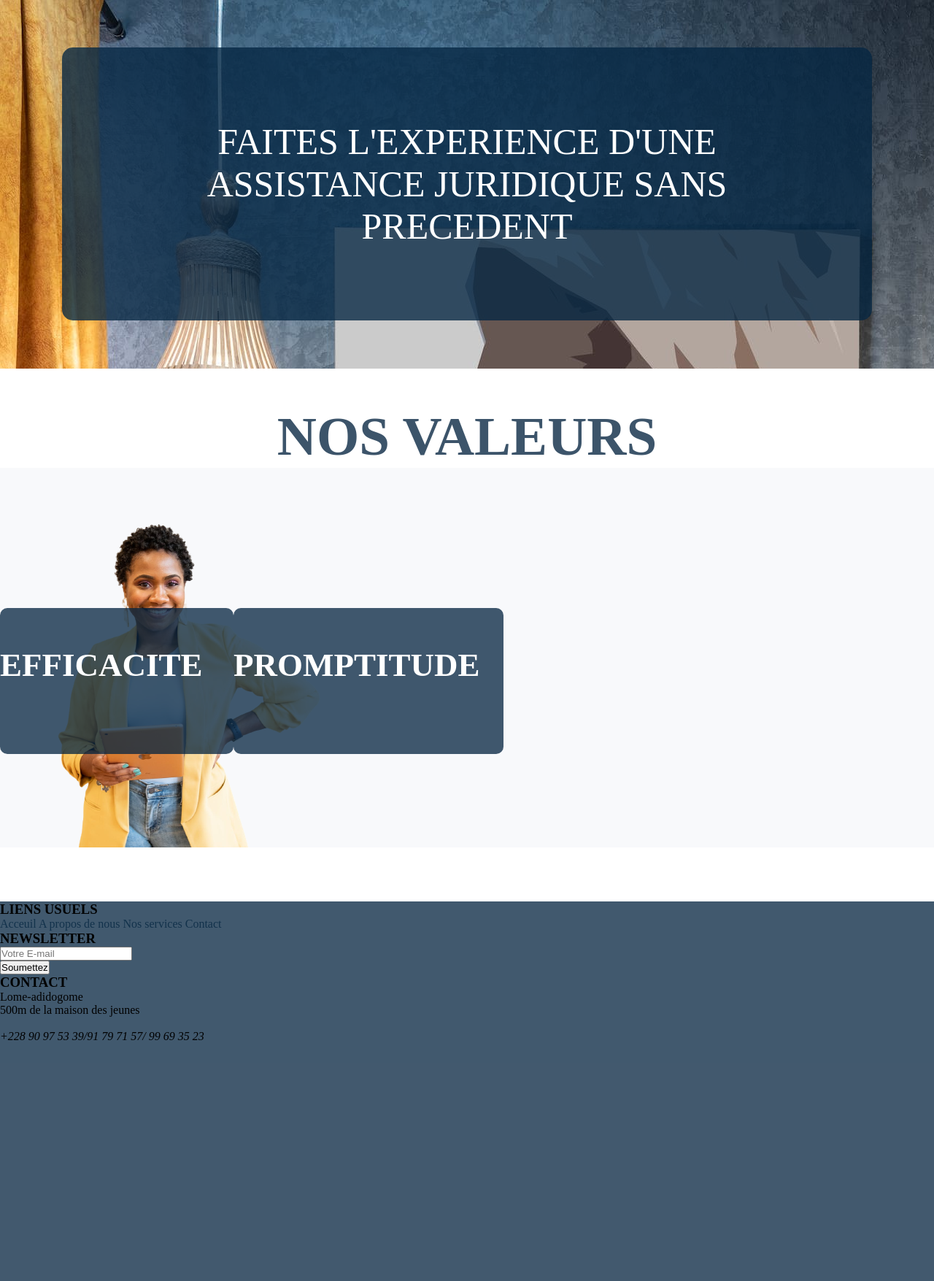
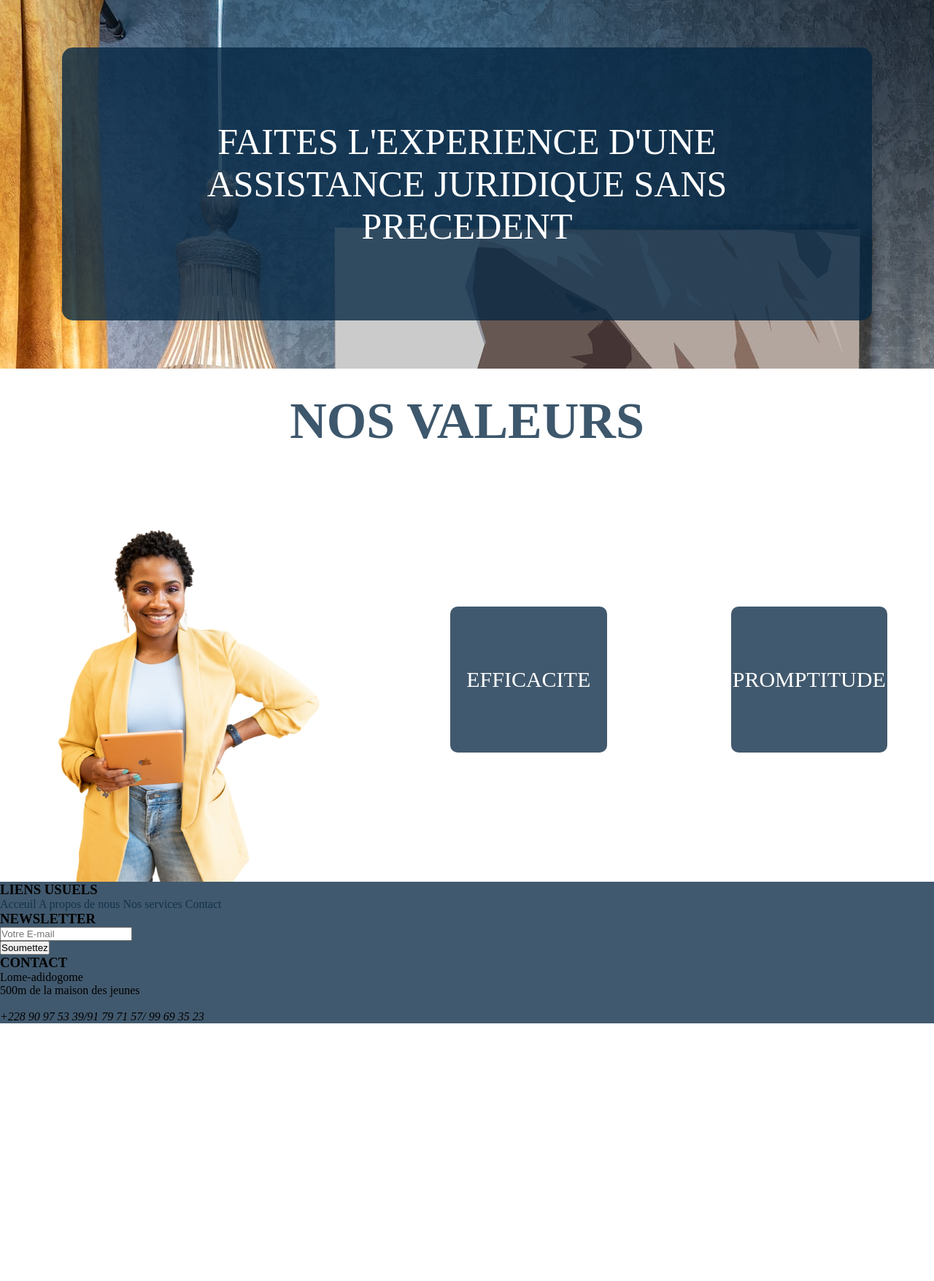
Before and after one commit to EHOGLORIA/Projet-chef-d-oeuvre, a PHP site: page /index2.html in a window 1280 px wide. Shown: the part 1592-3347 px from the top of the page at 73% size. After the commit the page ends 2994 px from the top, so only its background shows below. Run offline with PHP 8.4, Linux system fonts and the light colour scheme; style sheets or scripts are compiled from the project's sources.

Commit message:
correction valeur-section

```diff
--- a/index2.html
+++ b/index2.html
@@ -70,22 +70,23 @@
   -->
 </section>
 
-<section class="valeursection">
+<section class="valeur-section">
 
-    <div class="valeurtitre">
-        <h1>NOS VALEURS</h1>
+    <div >
+        <h2 class="title-1 text-center text-deep-blue m-4">NOS VALEURS</h2>
     </div>
-    <div class="valeurimage">
-        <div class="valeur1">
-            <h1><br> EFFICACITE</h1>
+    <div class="valeur-content pr-8">
+        <img class="valeur-image" src="images/R5.png" alt="image des valeurs">
+        <div class="valeur-items">
+            <p> EFFICACITE</p>
         </div>
-        <div class="valeur2">
-            <h1><br> PROMPTITUDE</h1>
+        <div class="valeur-items">
+            <p>PROMPTITUDE</p>
         </div>
     </div>
 </section>
 
-<section class="footersection">
+<section class="footer-section">
     <div class="colonne1">
         <h3>LIENS USUELS</h3>
         <a href="#">Acceuil</a>
--- a/sass/base/_base.scss
+++ b/sass/base/_base.scss
@@ -14,6 +14,13 @@ body {
     &b-#{$i} {
       margin-bottom: $i*$baseSpacing;
     }
+    &l-#{$i} {
+      margin-left: $i*$baseSpacing;
+    }
+
+    &r-#{$i} {
+      margin-right: $i*$baseSpacing;
+    }
   }
 }
 
@@ -21,6 +28,14 @@ body {
   @for $i from 0 through 8 {
     &-#{$i} {
       padding: $i*$baseSpacing;
+    }
+
+    &r-#{$i} {
+      padding-right: $i*$baseSpacing;
+    }
+
+    &l-#{$i} {
+      padding-left: $i*$baseSpacing;
     }
   }
 }
--- a/sass/base/_typography.scss
+++ b/sass/base/_typography.scss
@@ -25,6 +25,9 @@ a{
   &-1{
     font-size: 70px;
   }
+  &-2{
+    font-size: 50px;
+  }
 }
 
 .text-center{
--- a/sass/index.scss
+++ b/sass/index.scss
@@ -17,6 +17,7 @@
   box-sizing: border-box;
   margin: 0;
   padding: 0;
+  // border: solid 1px red;
 }
 
 
@@ -143,62 +144,51 @@
   margin-top: 15%;
 }
 
-.valeursection {
+.valeur-section {
   width: 100%;
-  height: 85vh;
-
 
 }
-
-.valeurtitre {
-  font-size: 50px;
-
-  text-align: center;
-  color: rgba(5, 36, 64, 0.779);
-  margin-top: 50px;
-}
-
-.valeurimage {
-  width: 100%;
-  height: 65vh;
-  background-color: rgba(236, 238, 243, 0.361);
-  background-image: url("../images/R5.png");
-  background-repeat: no-repeat;
+.valeur-content{
   display: flex;
-
 }
 
 
-.valeur1 {
-  // margin-left: 300px;
+
+ .valeur-image{
+//   width: 100%;
+//   height: 65vh;
+//   background-color: rgba(236, 238, 243, 0.361);
+//   background-image: url("../images/R5.png");
+//   background-repeat: no-repeat;
+//   display: flex;
+
+ }
+
+
+.valeur-items {
+   margin-left: 170px;
   height: 200px;
   width: 320px;
+  display: flex;
+
   margin-top: 15%;
   background-color: rgba(5, 36, 64, 0.758);
   font-size: 30px;
   color: white;
   border-radius: 10px;
+  align-items: center;
+  justify-content: center;
 
 }
 
-.valeur2 {
-  // margin-left: 100px;
-  margin-top: 15%;
-  height: 200px;
-  width: 370px;
-  background-color: rgba(5, 36, 64, 0.758);
-  font-size: 30px;
-  color: white;
-  border-radius: 10px;
 
-}
 
-.footersection {
-  width: 100vw;
-  height: 65vh;
+.footer-section {
+  width: 100%;
   background-color: rgba(5, 36, 64, 0.758);
   margin-bottom: 70px;
-
+  display: flex;
+  flex-direction: column;
 }
 
 .rectangle1 {
```
